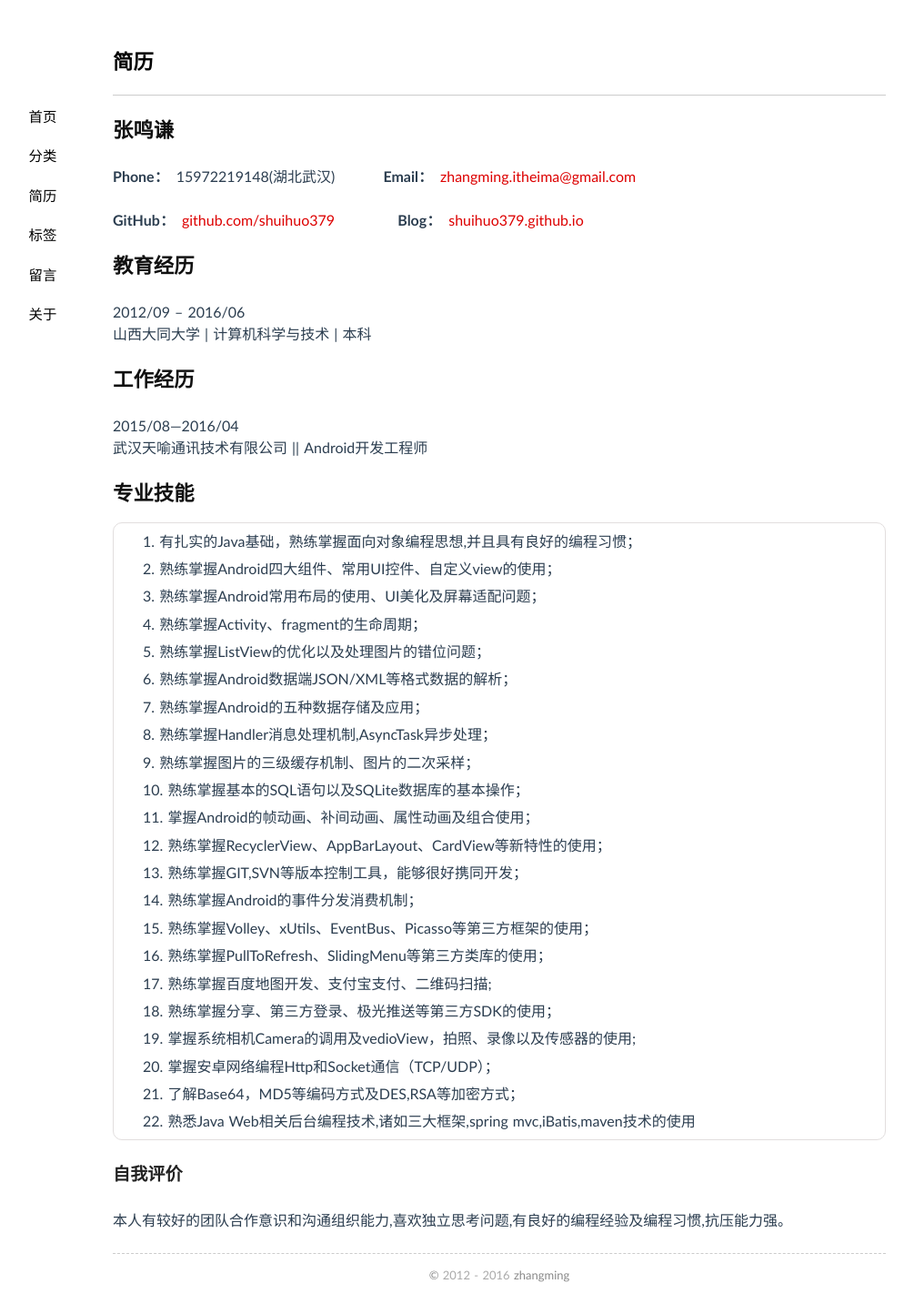
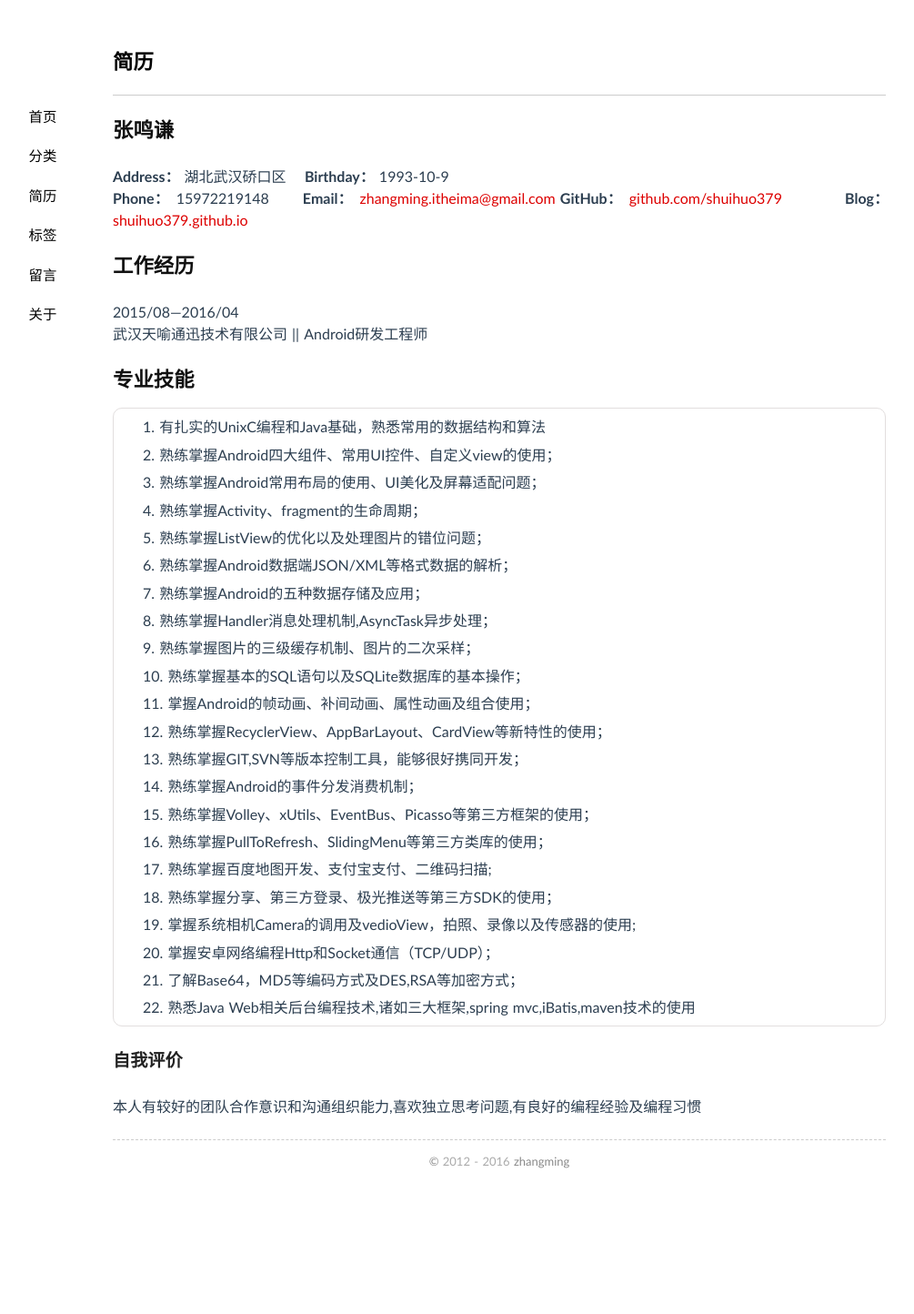
Before and after one commit to shuihuo379/shuihuo379.github.io, a Jekyll site: the page built from resume/index.md, in a window 1280 px wide. Shown: the whole page at 91% size, without its empty margins (91-1096 px from the left). Built offline with Jekyll 4.4.1, drawn with Linux system fonts in a browser that asks for light colours; after the commit the page ends 1319 px from its top, so only the background shows below that.

Commit message:
second commit

```diff
--- a/resume/index.md
+++ b/resume/index.md
@@ -5,21 +5,17 @@ comments: no
 ---
 
 ## 张鸣谦
-**Phone：**　15972219148(湖北武汉)　　　 **Email：**　[zhangming.itheima@gmail.com](zhangming.itheima@gmail.com')
-
+**Address：** 湖北武汉硚口区 &nbsp;&nbsp;&nbsp;**Birthday：** 1993-10-9<br/>
+**Phone：**　15972219148
+**Email：**　[zhangming.itheima@gmail.com](zhangming.itheima@gmail.com')
 **GitHub：**　[github.com/shuihuo379](https://github.com/shuihuo379)　　　　   **Blog：**　[shuihuo379.github.io](http://shuihuo379.github.io)
-
-## 教育经历
-2012/09 -- 2016/06<br/>
-山西大同大学 | 计算机科学与技术 | 本科
-
 
 ## 工作经历
 2015/08—2016/04<br/>
-武汉天喻通讯技术有限公司 || Android开发工程师
+武汉天喻通迅技术有限公司 || Android研发工程师
 
 ## 专业技能
-1. 有扎实的Java基础，熟练掌握面向对象编程思想,并且具有良好的编程习惯；
+1. 有扎实的UnixC编程和Java基础，熟悉常用的数据结构和算法
 2. 熟练掌握Android四大组件、常用UI控件、自定义view的使用；
 3. 熟练掌握Android常用布局的使用、UI美化及屏幕适配问题；
 4. 熟练掌握Activity、fragment的生命周期；
@@ -44,4 +40,4 @@ comments: no
 
 
 ### 自我评价
-本人有较好的团队合作意识和沟通组织能力,喜欢独立思考问题,有良好的编程经验及编程习惯,抗压能力强。
+本人有较好的团队合作意识和沟通组织能力,喜欢独立思考问题,有良好的编程经验及编程习惯
```
Also changed, not shown: _posts/2014-06-09-关于屏幕适配的理解.md (added, +68 -0 lines), _posts/2015-04-06-Gradle快速编译配置.md (added, +15 -0 lines), images/2015/gradle_file_pic.png (added), images/2015/gradle_setting_pic.png (added).
